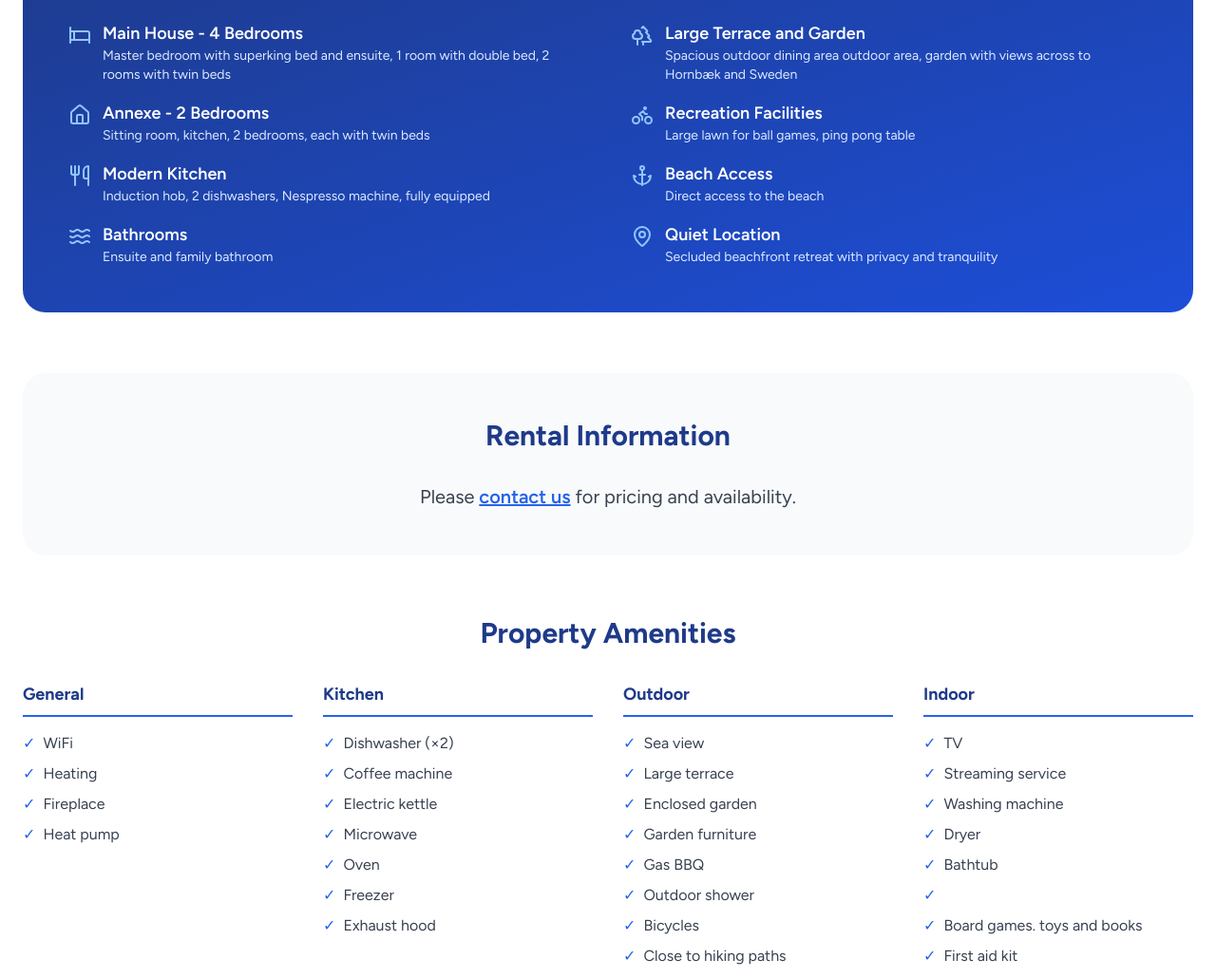
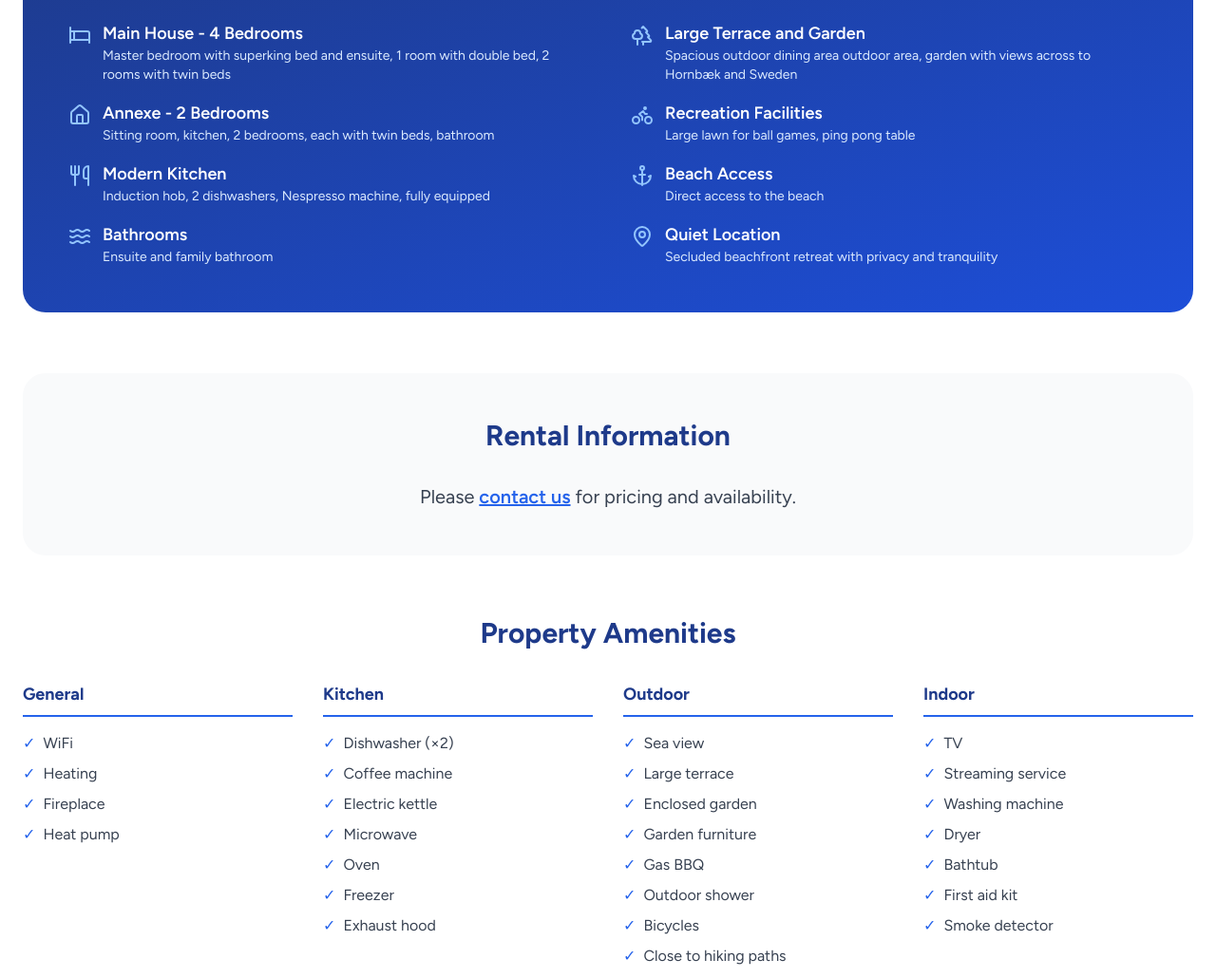
Before and after one commit to RichardMPS/danish-summer-house, a React (Vite) app: page / in a window 1280 px wide. Shown: the part 2840-3870 px from the top of the page at 95% size. Built offline with nearby package versions, Linux system fonts and the light colour scheme.

Commit message:
Update gallery images

```diff
--- a/src/App.jsx
+++ b/src/App.jsx
@@ -64,7 +64,6 @@ const DanishSummerHouse = () => {
     '/danish-summer-house/images/_RML7127.jpg',
     '/danish-summer-house/images/_RML9867.jpg',
     '/danish-summer-house/images/_RML9877.jpg',
-    '/danish-summer-house/images/_RML9887.jpg',
     '/danish-summer-house/images/_RML9889.jpg',
     '/danish-summer-house/images/20111020155401061.jpg',
     '/danish-summer-house/images/annexeplan.jpg',
@@ -420,7 +419,7 @@ const DanishSummerHouse = () => {
                     <Home className="w-6 h-6 text-blue-300 flex-shrink-0 mt-1" />
                     <div>
                       <p className="font-semibold text-lg">Annexe - 2 Bedrooms</p>
-                      <p className="text-blue-100 text-sm">Sitting room, kitchen, 2 bedrooms, each with twin beds</p>
+                      <p className="text-blue-100 text-sm">Sitting room, kitchen, 2 bedrooms, each with twin beds, bathroom</p>
                     </div>
                   </div>
 
@@ -554,8 +553,7 @@ const DanishSummerHouse = () => {
                   <li className="flex items-start gap-2"><span className="text-blue-600">✓</span> Streaming service</li>
                   <li className="flex items-start gap-2"><span className="text-blue-600">✓</span> Washing machine</li>
                   <li className="flex items-start gap-2"><span className="text-blue-600">✓</span> Dryer</li>
-                  <li className="flex items-start gap-2"><span className="text-blue-600">✓</span> Bathtub</li>                  <li className="flex items-start gap-2"><span className="text-blue-600">✓</span> </li>
-                  <li className="flex items-start gap-2"><span className="text-blue-600">✓</span> Board games. toys and books</li>
+                  <li className="flex items-start gap-2"><span className="text-blue-600">✓</span> Bathtub</li>
                   <li className="flex items-start gap-2"><span className="text-blue-600">✓</span> First aid kit</li>
                   <li className="flex items-start gap-2"><span className="text-blue-600">✓</span> Smoke detector</li>
                 </ul>
```
